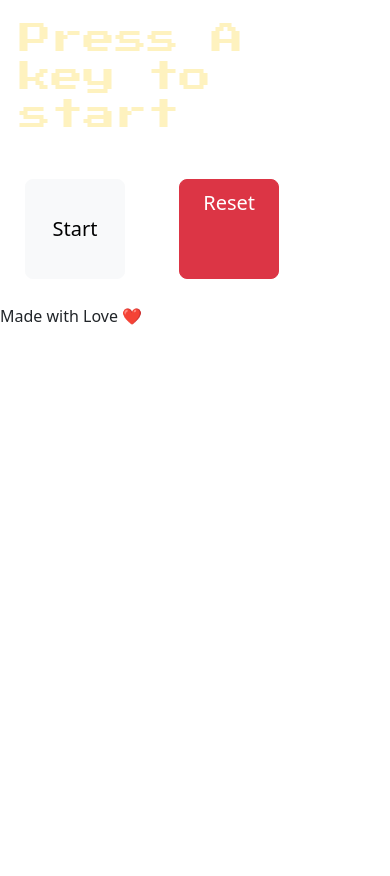
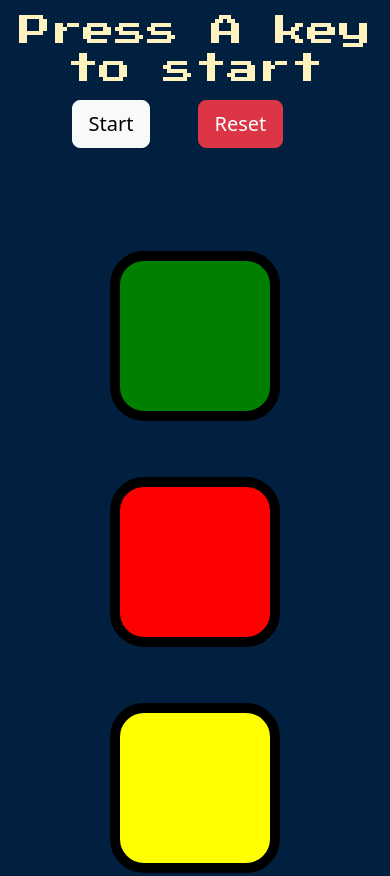
Before and after one commit to Sunil-Codes/simon-game, a plain HTML site: page index.html in a window 390 px wide. Shown: the top 876 px of the page. Before the commit the page ends 844 px from the top, so only its background shows below. Drawn offline with nearby package versions, Linux system fonts and the light colour scheme.

Commit message:
Update styles.css

```diff
--- a/styles.css
+++ b/styles.css
@@ -1,24 +1,36 @@
-body {
-  text-align: center;
-  background-color: #011F3F;
+body{
+  text-align: center !important;;
+  background-color: #011F3F !important; ;
+  width: 100%;
+
 }
 
 #level-title {
   font-family: 'Press Start 2P', cursive;
   font-size: 2rem;
-  margin:  5%;
+  margin: 3% 0 3%;
   color: #FEF2BF;
 }
 
 
-.container {
+#footer{
+  color: white;
+  font-weight: 800;
+  font-size: 1rem;
+  margin-top: 2%;
+}
+
+
+.pcontainer {
   display: block;
   width: 100%;
-  margin: auto;
+  margin: 2% 0;
+  position: absolute;
+
 
 }
 
-.btn {
+.pbtn {
   margin: 25px;
   display: inline-block;
   height: 200px;
@@ -54,21 +66,60 @@ body {
 }
 
 
+/* .sbtn{
+  position: relative;
+  margin: 10px;
+} */
 
+#startgame{
+  position: relative;
+  right:1%;
+}
+
+#Reset{
+  position: relative;
+  text-decoration: none;
+  left: 1%;
+}
 
 
 @media (max-width:570px){
 
-.btn{
-  width: 150px;
-  height:150px
+.pbtn{
+  width: 180px;
+  height:180px;
 }
+.pcontainer {
+  display: block;
+  width: 100%;
+  margin: 10% 0;
+  position: absolute;
+}
+
+#footer{
+  margin-top: 10%;
+}
+
 }
 
 @media (max-width:457px){
 
-  .btn{
-    width: 100px;
-    height:100px
+  .pbtn{
+    width: 170px;
+    height:170px
   }
+  .pcontainer {
+    display: block;
+    width: 100%;
+    margin: 20% 0;
+    position: absolute;
   }
+  #footer{
+    margin-top: 20%;
+  }
+  #startgame{
+    position: relative;
+    right:10%;
+  }
+
+  }
```
